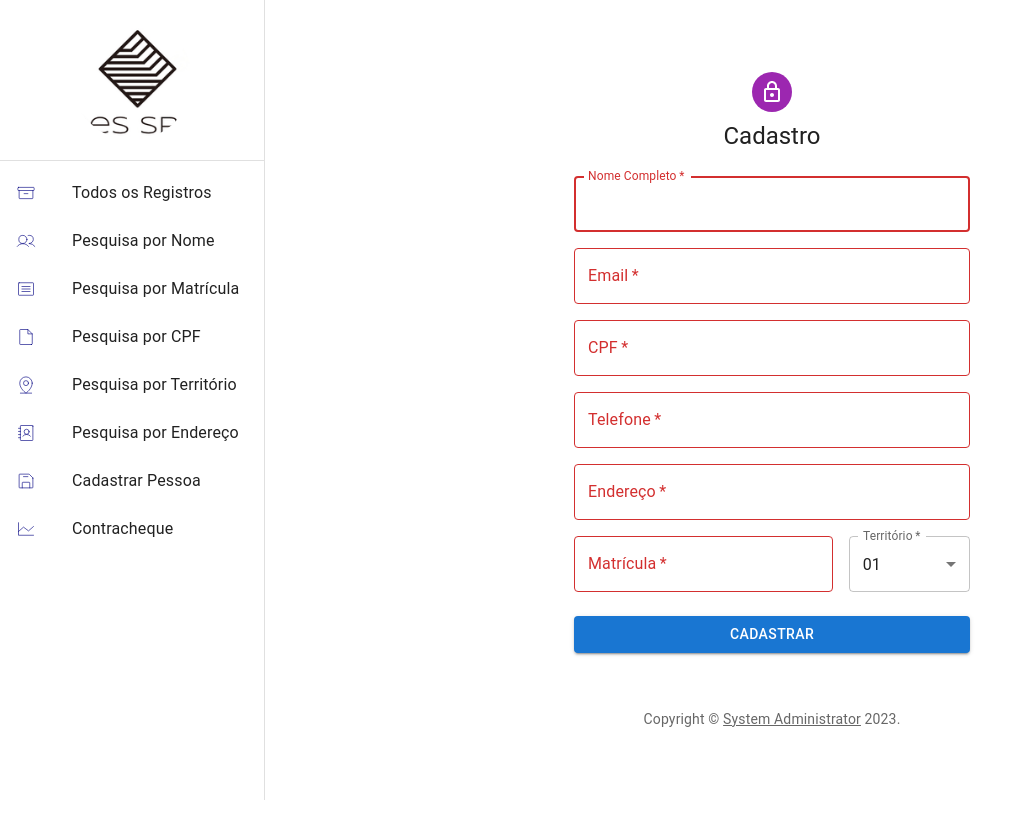
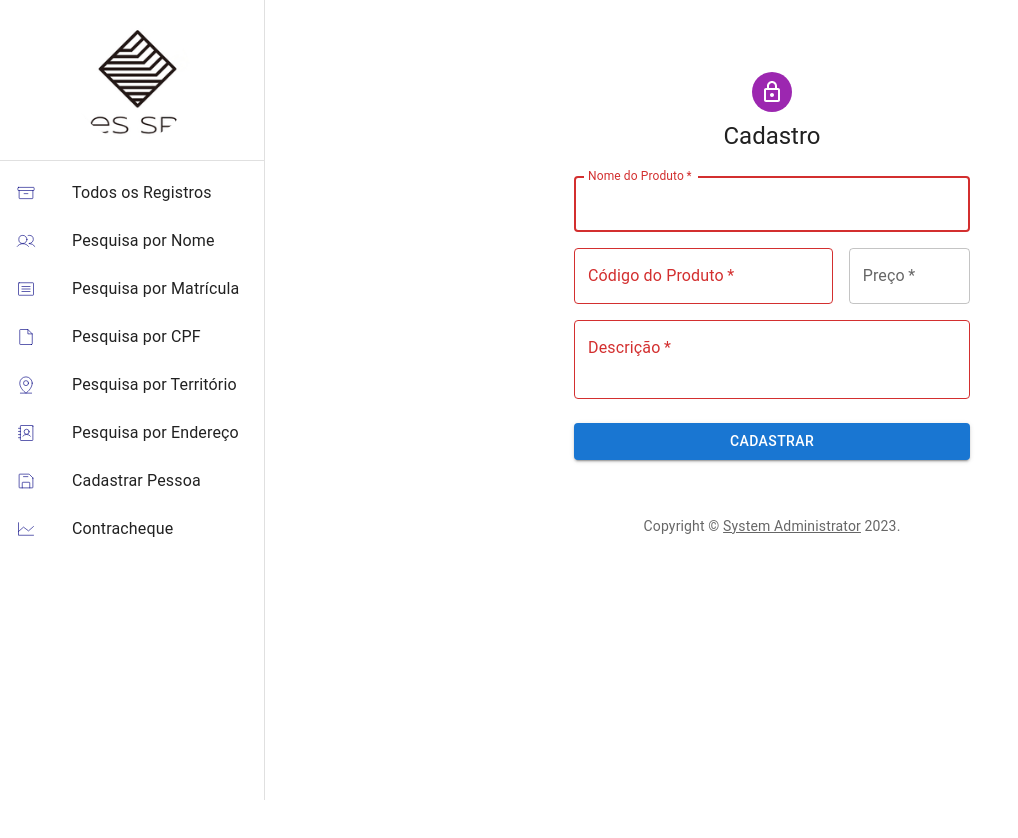
Before and after one commit to danielcastrof/everymind, a React (Create React App) app in the folder nunes-sports-frontend/: page /cadastro in a window 1280 px wide. Shown: the top 838 px of the page, without its empty margins (0-1018 px from the left). Built offline with nearby package versions, Linux system fonts and the light colour scheme.

Commit message:
feat: cadastro de produto

```diff
--- a/nunes-sports-frontend/src/pages/cadastro/index.tsx
+++ b/nunes-sports-frontend/src/pages/cadastro/index.tsx
@@ -13,6 +13,7 @@ import Typography from '@mui/material/Typography';
 import { useEffect, useState } from 'react';
 import { useNavigate } from 'react-router-dom';
 import { Menu } from '../../shared/components/menu/index';
+import { cadastrar } from '../../services/api/cadastro/index';
 
 function Copyright(props: any) {
   return (
@@ -30,41 +31,38 @@ function Copyright(props: any) {
 const theme = createTheme();
 
 export const Cadastro = () => {
-  const [email, setEmail] = useState<string>('');
-  const [name, setName] = useState<string>('');
-  const [territorio, setTerritorio] = useState<number>(1);
-  const [endereco, setEndereco] = useState<string>('');
-  const [telefone, setTelefone] = useState<string>('');
-  const [matricula, setMatricula] = useState<string>('');
-  const [cpf, setCpf] = useState<string>('');
+  const [nome, setNome] = useState<string>('');
+  const [codigo, setCodigo] = useState<string>('');
+  const [descricao, setDescricao] = useState<string>('');
+  const [preco, setPreco] = useState<number>(0);
 
   const navigate = useNavigate();
 
   const limparCampos = () => {
-      setName('')
-      setEmail('')
-      setCpf('')
-      setTelefone('')
-      setEndereco('')
-      setMatricula('')
+      setNome('')
+      setCodigo('')
+      setDescricao('')
+      setPreco(0)
   }
 
-//   const handleSubmit = async () => {
-//     await cadastrar({ email, name, territorio, endereco, telefone, matricula, cpf }).then(() => {
-//       alert('Cadastro realizado com sucesso!')
-//     }).catch(() => {
-//       alert('Erro ao realizar cadastro!')
-//     }).finally(() => {
-//       limparCampos();
-//     });
-//   };
+  const handlePriceChange = (e: any) => {
+    const rawValue = e.target.value;
+    const numericValue = parseFloat(rawValue.replace(/[^\d.,]/g, '').replace(',', '.'));
+    setPreco(isNaN(numericValue) ? 0 : numericValue);
+  };
+
+  const handleSubmit = async () => {
+    await cadastrar({ nome, codigo, descricao, preco }).then(() => {
+      alert('Cadastro realizado com sucesso!')
+    }).catch(() => {
+      alert('Erro ao realizar cadastro!')
+    }).finally(() => {
+      limparCampos();
+    });
+  };
 
   useEffect(() => {
-  }, [email, name, territorio, endereco, telefone, matricula, cpf]);
-
-  const handleChange = async (event: SelectChangeEvent<number>) => {
-    setTerritorio(event.target.value as number);
-  };
+  }, [nome, codigo, descricao, preco]);
 
   return (
     <>
@@ -89,105 +87,58 @@ export const Cadastro = () => {
             <Typography component="h1" variant="h5">
               Cadastro
             </Typography>
-            <Box component="form" onSubmit={() => "handleSubmit()"} sx={{ mt: 3 }}>
+            <Box component="form" onSubmit={handleSubmit} sx={{ mt: 3 }}>
               <Grid container spacing={2}>
                 <Grid item xs={12}>
                   <TextField
                     autoComplete="given-name"
-                    name="firstName"
+                    name="nome"
                     required={true}
                     fullWidth
-                    id="firstName"
-                    label="Nome Completo"
+                    id="nome"
+                    label="Nome do Produto"
                     autoFocus
-                    value={name}
-                    onChange={(e) => setName(e.target.value)}
-                    error={name.length < 6}
+                    value={nome}
+                    onChange={(e) => setNome(e.target.value)}
+                    error={nome.length < 2}
+                    />
+                </Grid>
+                <Grid item xs={12} sm={8}>
+                  <TextField
+                    required={true}
+                    fullWidth
+                    id="codigo"
+                    label="Código do Produto"
+                    name="codigo"
+                    value={codigo}
+                    onChange={(e) => setCodigo(e.target.value)}
+                    error={codigo.length < 1}
+                    />
+                </Grid>
+                <Grid item xs={12} sm={4}>
+                  <TextField
+                    required={true}
+                    fullWidth
+                    name="preco"
+                    label="Preço"
+                    id="preco"
+                    value={preco === 0 ? '' : preco.toLocaleString('pt-BR', { style: 'currency', currency: 'BRL' })}
+                    onChange={handlePriceChange}
                     />
                 </Grid>
                 <Grid item xs={12}>
                   <TextField
                     required={true}
                     fullWidth
-                    id="email"
-                    label="Email"
-                    name="email"
-                    autoComplete="email"
-                    value={email}
-                    onChange={(e) => setEmail(e.target.value)}
-                    error={email.length < 7}
+                    multiline
+                    rows={2}
+                    name="descricao"
+                    label="Descrição"
+                    id="descricao"
+                    value={descricao}
+                    onChange={(e) => setDescricao(e.target.value)}
+                    error={descricao.length < 2}
                     />
-                </Grid>
-                <Grid item xs={12}>
-                  <TextField
-                    required={true}
-                    fullWidth
-                    name="cpf"
-                    label="CPF"
-                    id="cpf"
-                    autoComplete="cpf"
-                    value={cpf}
-                    onChange={(e) => setCpf(e.target.value)}
-                    error={cpf.length < 11 || cpf.length > 11}
-                    />
-                </Grid>
-                <Grid item xs={12}>
-                  <TextField
-                    required={true}
-                    fullWidth
-                    name="phone"
-                    label="Telefone"
-                    id="phone"
-                    autoComplete="phone"
-                    value={telefone}
-                    onChange={(e) => setTelefone(e.target.value)}
-                    error={telefone.length < 8}
-                    />
-                </Grid>
-                <Grid item xs={12}>
-                  <TextField
-                    required={true}
-                    fullWidth
-                    name="adress"
-                    label="Endereço"
-                    id="adress"
-                    autoComplete="adress"
-                    value={endereco}
-                    onChange={(e) => setEndereco(e.target.value)}
-                    error={endereco.length < 8}
-                    />
-                </Grid>
-                <Grid item xs={12} sm={8}>
-                  <TextField
-                    required={true}
-                    fullWidth
-                    name="matricula"
-                    label="Matrícula"
-                    id="matricula"
-                    autoComplete="number"
-                    value={matricula}
-                    onChange={(e) => setMatricula(e.target.value)}
-                    error={matricula.length < 3}
-                  />
-                </Grid>
-                <Grid item xs={12} sm={4}>
-                  <TextField
-                    required={true}
-                    fullWidth
-                    name="territorio"
-                    label="Território"
-                    id="territorio"
-                    autoComplete="number"
-                    value={territorio}
-                    onChange={(e: any) => handleChange(e)}
-                    select={true}
-                  >
-                    <MenuItem value={1}>01</MenuItem>
-                    <MenuItem value={2}>02</MenuItem>
-                    <MenuItem value={3}>03</MenuItem>
-                    <MenuItem value={4}>04</MenuItem>
-                    <MenuItem value={5}>05</MenuItem>
-                  </TextField>
                 </Grid>
               </Grid>
               <Button
@@ -195,9 +146,7 @@ export const Cadastro = () => {
                 fullWidth
                 variant="contained"
                 sx={{ mt: 3, mb: 2 }}
-                onSubmit={() => {
-                //   handleSubmit();
-                }}
+                onSubmit={handleSubmit}
               >
                 Cadastrar
               </Button>
```
